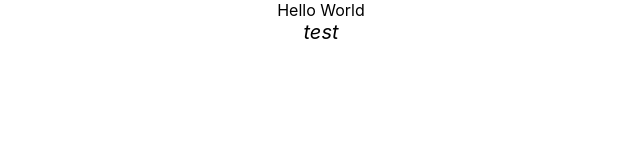
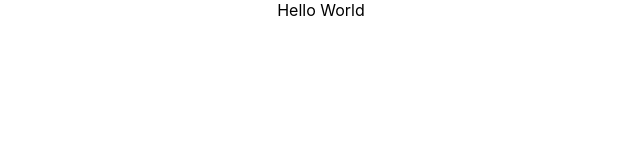
Before and after one commit to memocan40/React-todolist, a React (Create React App) app: page / in a window 1280 px wide. Shown: the top 160 px of the page, without its empty margins (319-959 px from the left). Built offline with nearby package versions, Linux system fonts and the light colour scheme.

Commit message:
addet todo object

```diff
--- a/src/App.js
+++ b/src/App.js
@@ -7,7 +7,7 @@ function App() {
 
   return (
     <div className="App">
-      Hello World<Todo/>
+      Hello World
     </div>
   );
 }
--- a/src/Todo/index.js
+++ b/src/Todo/index.js
@@ -6,6 +6,6 @@ export default function Todo({todotitle}){
 
 
     return(
-        <div className="todo">test{todotitle}</div>
+        <div className="todo">{todotitle}</div>
     )
 }
```
Also changed, not shown: 1 other file (tests, documents, lock files or other folders).
